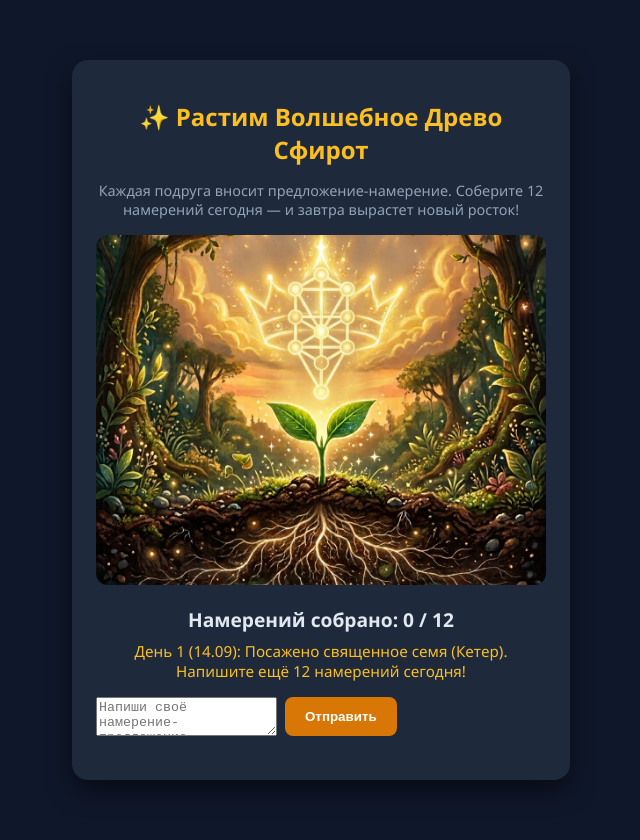
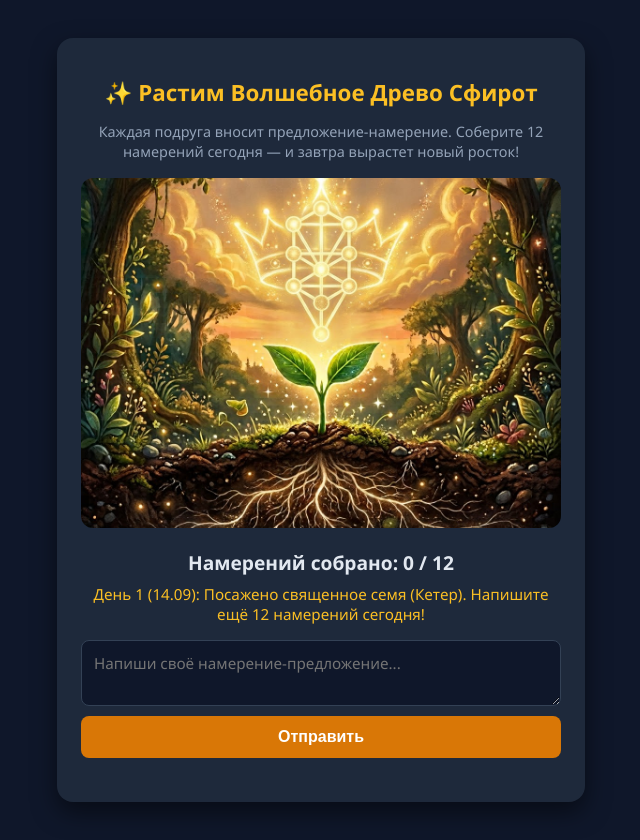
Before and after one commit to mymagicscript-lgtm/tree-game., a plain HTML site: page index.html in a window 1280 px wide. Shown: the whole page, without its empty margins (319-959 px from the left). Drawn offline with Linux system fonts and the light colour scheme.

Commit message:
Update style.css

```diff
--- a/style.css
+++ b/style.css
@@ -14,7 +14,7 @@ body {
   background-color: #1e293b;
   border-radius: 16px;
   padding: 24px;
-  max-width: 450px;
+  max-width: 480px;
   width: 100%;
   text-align: center;
   box-shadow: 0 10px 25px rgba(0, 0, 0, 0.5);
@@ -22,7 +22,7 @@ body {
 
 h1 {
   color: #fbbf24;
-  font-size: 1.5rem;
+  font-size: 1.4rem;
   margin-bottom: 8px;
 }
 
@@ -30,6 +30,7 @@ h1 {
   color: #94a3b8;
   font-size: 0.9rem;
   margin-bottom: 16px;
+  line-height: 1.4;
 }
 
 .stage img {
@@ -56,45 +57,49 @@ h1 {
 
 .input-box {
   display: flex;
-  gap: 8px;
+  flex-direction: column;
+  gap: 10px;
   margin-bottom: 20px;
 }
 
-input[type="text"] {
-  flex: 1;
+textarea {
+  width: 100%;
   padding: 12px;
   border-radius: 8px;
   border: 1px solid #334155;
   background-color: #0f172a;
   color: #fff;
-  font-size: 1rem;
+  font-size: 0.95rem;
+  font-family: inherit;
+  resize: vertical;
+  box-sizing: border-box;
 }
 
 button {
   background-color: #d97706;
   color: white;
   border: none;
-  padding: 12px 20px;
+  padding: 12px;
   border-radius: 8px;
   font-weight: bold;
+  font-size: 1rem;
   cursor: pointer;
 }
 
-/* Яркие видимые карточки для слов */
 .words-cloud {
   display: flex;
-  flex-wrap: wrap;
+  flex-direction: column;
   gap: 8px;
-  justify-content: center;
   margin-top: 15px;
+  text-align: left;
 }
 
 .word-tag {
   background-color: #3b82f6;
   color: #ffffff;
-  padding: 6px 14px;
-  border-radius: 20px;
+  padding: 10px 14px;
+  border-radius: 10px;
   font-size: 0.9rem;
-  font-weight: 600;
+  line-height: 1.4;
   box-shadow: 0 2px 5px rgba(0,0,0,0.3);
 }
```
